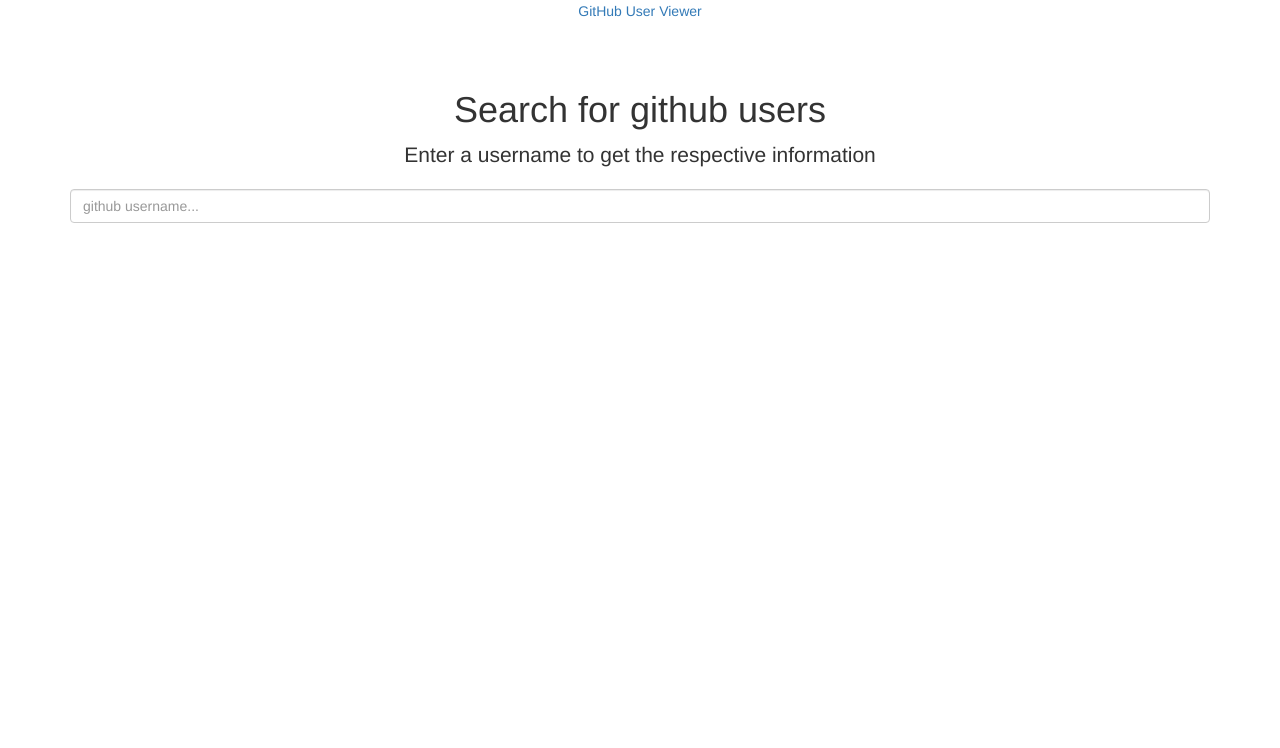
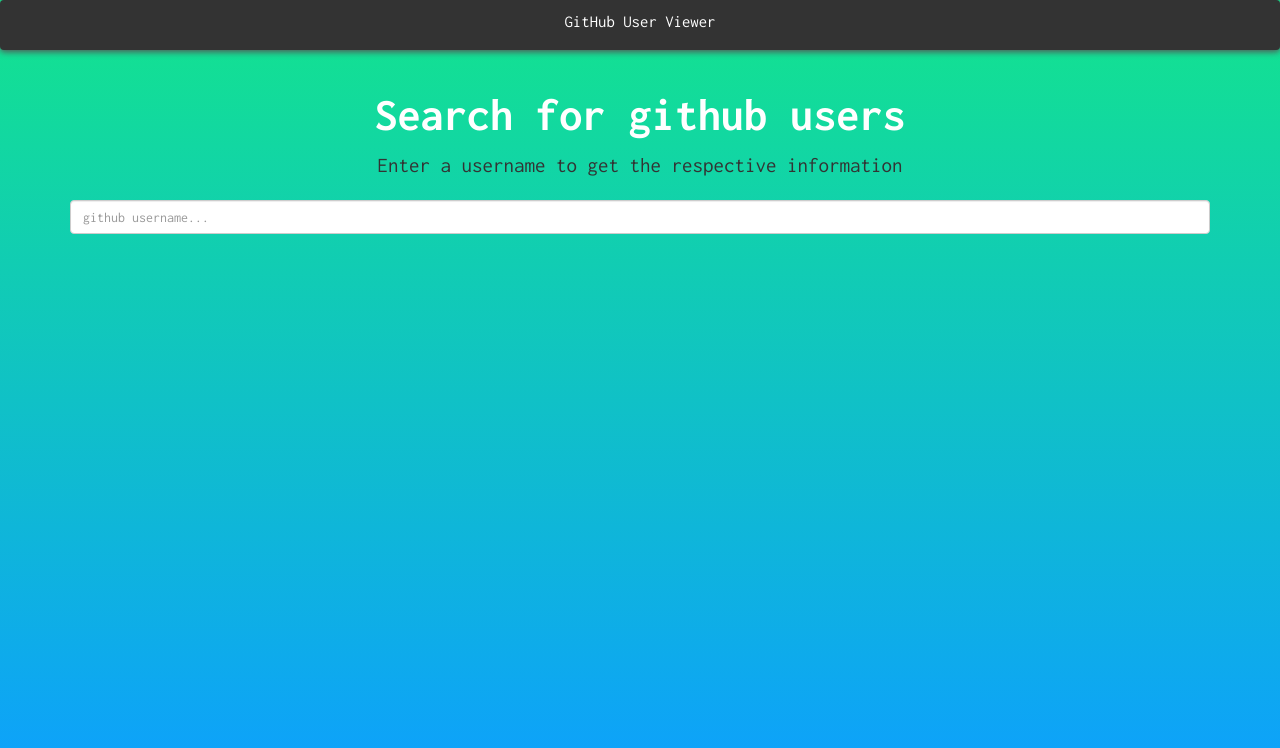
Before and after one commit to Luiquecruz/teste-front-2017-01, a website: page index.html in a window 1280 px wide. Drawn offline with nearby package versions, Linux system fonts and the light colour scheme.

Commit message:
interface personalizada

```diff
--- a/assets/css/main.min.css
+++ b/assets/css/main.min.css
@@ -1 +1 @@
-.avatar{width:100%}
+@import url("https://fonts.googleapis.com/css?family=Inconsolata:400,700");body{background:linear-gradient(to bottom,#13e38e 1%,#0d9fff 99%);background-attachment:fixed;background-repeat:no-repeat;font-family:"Inconsolata",monospace;color:#333}.navbar{box-shadow:0 2px 6px #555;background-color:#333;border:0}.navbar .logo{position:relative;top:10px;font-size:1.2em;color:#FFF}.modal .modal-header{background-color:#333;color:#FFF}.modal .modal-header .close{color:#FFF}.btn{box-shadow:1px 3px 8px #555;transition:all .5s,ease-in .15s;background-color:#333;border:0;opacity:.96;color:#FFF}.btn:hover,.btn:active{background-color:#FFF;color:#333}.btn span{margin-left:5px}.search-box h1{color:#FFF;font-weight:bold;font-size:3.3em}.search-box p{margin-top:10px}.error{background-color:#333;color:#FFF;padding:40px;border-radius:4px}.error h2{font-size:3.5em;font-weight:bold}.panel .panel-heading{background-color:#333;color:#FFF;margin:-1px;border:0}.panel .panel-body .avatar{box-shadow:0 2px 6px #555;width:100%;background-color:#333;border:0}
--- a/assets/scss/style.scss
+++ b/assets/scss/style.scss
@@ -1 +1,112 @@
-.avatar { width: 100%; }
+@import url('https://fonts.googleapis.com/css?family=Inconsolata:400,700');
+
+
+// variables
+$gradient: linear-gradient(to bottom, #13E38E 1%,#0D9FFF 99%);
+$font: 'Inconsolata', monospace;;
+$black: #333;
+$white: #FFF;
+$gold: #E8AE0C;
+$blue: #0D9FFF;
+
+// mixins
+@mixin material-1 { box-shadow: 1px 3px 8px #555; }
+@mixin material-2 { box-shadow: 0 2px 6px #555; }
+
+@mixin transition { transition: all .5s, ease-in .15s; }
+
+// general style
+body {
+  background: $gradient;
+  background-attachment: fixed;
+  background-repeat: no-repeat;
+  font-family: $font;
+  color: $black;
+}
+
+// elements
+.navbar {
+  @include material-2;
+  background-color: $black;
+  border: none;
+  .logo {
+    position: relative;
+    top: 10px;
+    font-size: 1.2em;
+    color: $white;
+  }
+}
+
+.modal {
+  .modal-header {
+    background-color: $black;
+    color: $white;
+
+    .close { color: $white; }
+  }
+}
+
+.btn {
+  @include material-1;
+  @include transition;
+  background-color: $black;
+  border: none;
+  opacity: .96;
+  color: $white;
+
+  &:hover, &:active {
+    background-color: $white;
+    color: $black;
+  }
+
+  span {
+    margin-left: 5px;
+  }
+}
+
+// search-box styling
+.search-box {
+  h1 {
+    color: $white;
+    font-weight: bold;
+    font-size: 3.3em;
+  }
+
+  p { margin-top: 10px; }
+}
+
+// error styling
+.error {
+  background-color: $black;
+  color: $white;
+  padding: 40px;
+  border-radius: 4px;
+
+  h2 {
+    font-size: 3.5em;
+    font-weight: bold;
+  }
+}
+
+// panel styling
+.panel {
+  .panel-heading {
+    background-color: $black;
+    color: $white;
+    margin: -1px;
+    border: none;
+  }
+
+  .panel-body {
+    .avatar {
+      @include material-2;
+      width: 100%;
+      background-color: $black;
+      border: none;
+    }
+
+    span {
+
+    }
+  }
+}
```
